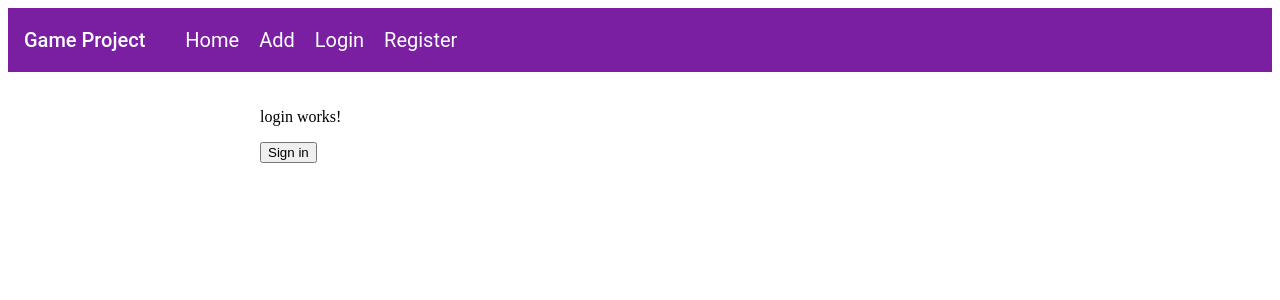
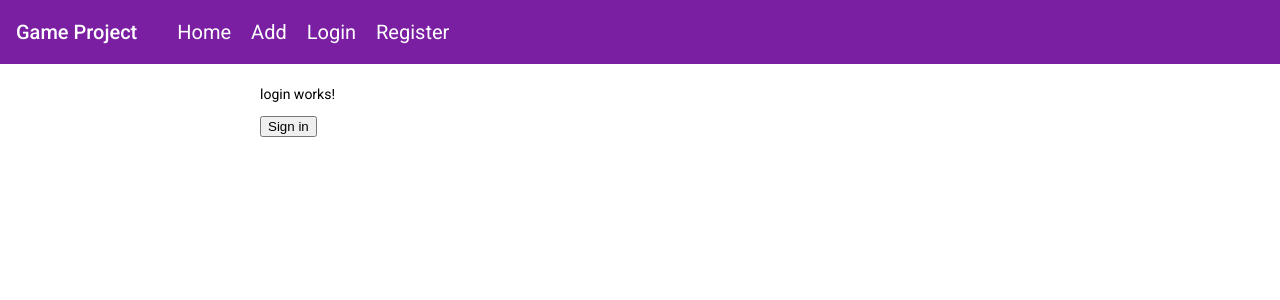
Before and after one commit to sauvageb/Game_ANGULAR, an Angular app: page /login in a window 1280 px wide. Shown: the top 300 px of the page. Built offline with nearby package versions, Linux system fonts and the light colour scheme.

Commit message:
CSS : add SharedModule for Material

```diff
--- a/src/app/shared/shared.module.ts
+++ b/src/app/shared/shared.module.ts
@@ -1,6 +1,8 @@
 import {NgModule} from '@angular/core';
 import {CommonModule} from '@angular/common';
 import {MatToolbarModule} from "@angular/material/toolbar";
+import {MatCardModule} from "@angular/material/card";
+import {MatButtonModule} from "@angular/material/button";
 
 
 @NgModule({
@@ -9,7 +11,9 @@
     CommonModule
   ],
   exports: [
-    MatToolbarModule
+    MatToolbarModule,
+    MatCardModule,
+    MatButtonModule
   ]
 })
 export class SharedModule {
--- a/src/index.html
+++ b/src/index.html
@@ -6,8 +6,11 @@
   <base href="/">
   <meta name="viewport" content="width=device-width, initial-scale=1">
   <link rel="icon" type="image/x-icon" href="favicon.ico">
+  <link rel="preconnect" href="https://fonts.gstatic.com">
+  <link href="https://fonts.googleapis.com/css2?family=Roboto:wght@300;400;500&display=swap" rel="stylesheet">
+  <link href="https://fonts.googleapis.com/icon?family=Material+Icons" rel="stylesheet">
 </head>
-<body>
+<body class="mat-typography">
   <app-root></app-root>
 </body>
 </html>
--- a/src/styles.css
+++ b/src/styles.css
@@ -1 +1,14 @@
 /* You can add global styles to this file, and also import other style files */
+
+html, body {
+  height: 100%;
+}
+
+body {
+  margin: 0;
+  font-family: Roboto, "Helvetica Neue", sans-serif;
+  /*background-image: url('');*/
+  background-repeat: no-repeat;
+  background-size: cover;
+  background-attachment: fixed;
+}
```
Also changed, not shown: src/app/app.module.ts (+5 -5 lines).
